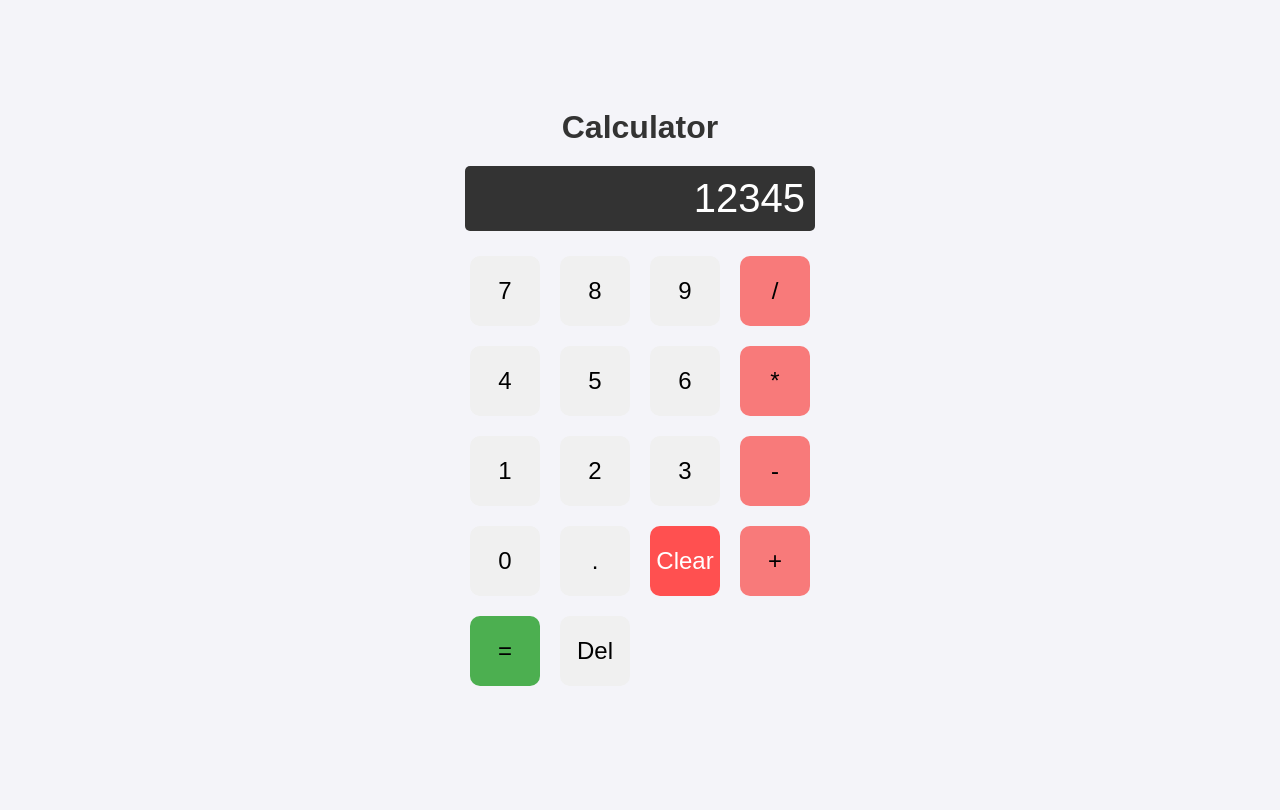
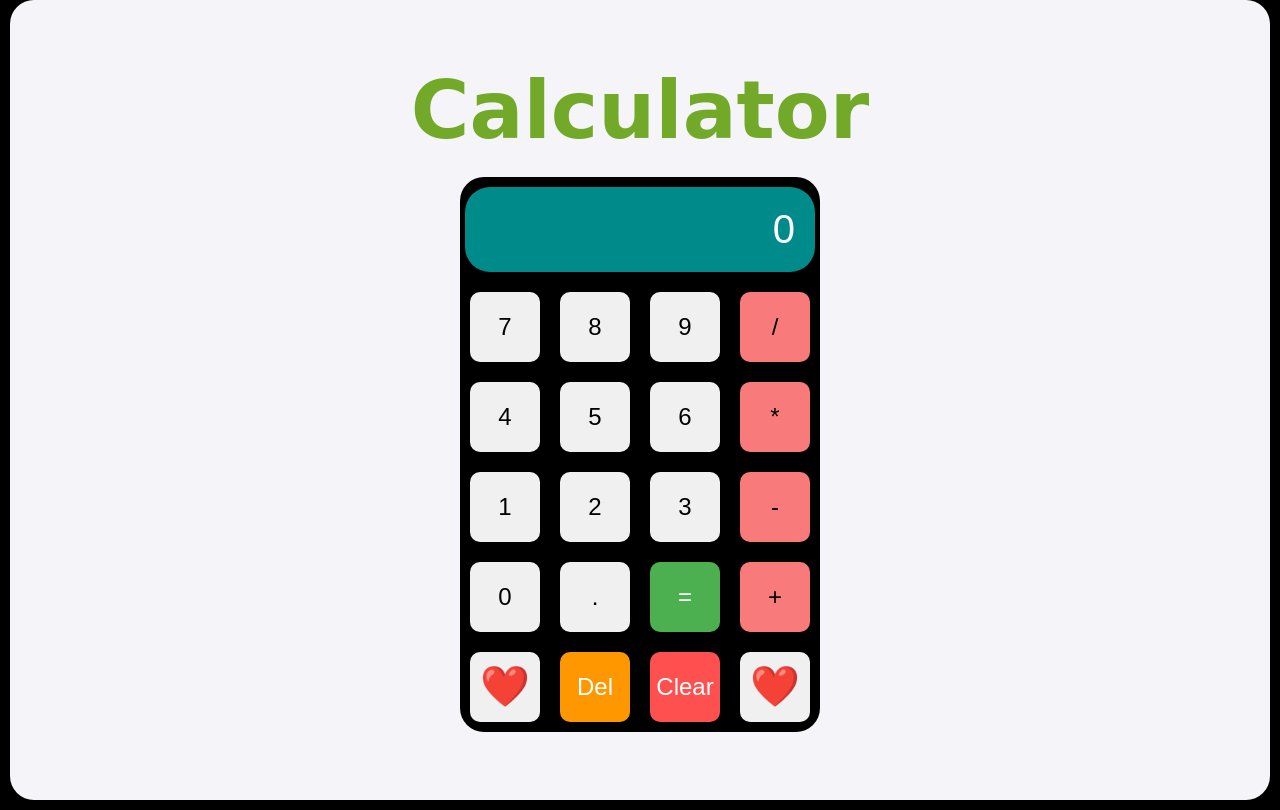
Before and after one commit to raysu929/calculator-app, a plain HTML site: page index.html in a window 1280 px wide. Drawn offline with Linux system fonts and the light colour scheme.

Commit message:
Added styling to the calculator and adjusted button layout

```diff
--- a/index.html
+++ b/index.html
@@ -9,7 +9,7 @@
 <body>
 <h1>Calculator</h1>
 <div class="Calculator">
-<div id="display">12345</div>
+<div id="display">0</div>
 
     <div class="buttons">
     <button class="digit">7</button>
@@ -29,13 +29,17 @@
 
    <button class="digit">0</button>
    <button class="decimal">.</button>
-        <button id="clear">Clear</button>
+   <button id="equals">=</button>
    <button class="operator">+</button>
 
-        <button id="equals">=</button>
+   <button class="cute">❤️</button>
    <button class="backspace">Del</button>
+   <button id="clear">Clear</button>
+   <button class="cute">❤️</button>
+
     </div>
         </div>
+
       <script src="script.js"></script>
     </body>
     </html>
--- a/styles.css
+++ b/styles.css
@@ -2,6 +2,11 @@
     margin: 0;
     padding: 0;
     box-sizing: border-box;
+    background-color: black;
+    border-radius: 24px;
+    margin-bottom: 5px;
+    margin-right: 5px;
+    margin-left: 5px;
 }
 
 body {
@@ -15,27 +20,34 @@ body {
 }
 
 h1 {
-    font-size: 2em;
-    color: #333;
+    font-size: 5em;
+    font-family:cursive;
+    background-color: #f4f4f9;
+    color: rgb(114, 169, 41);
     margin-bottom: 20px;
+    border-radius: 5px;
 }
 
 .calculator {
     width: 320px;
-    background-color: #fff;
+    background-color:gray;
     padding: 20px;
-    border-radius: 10px;
-    box-shadow: 0 4px 10px rgb(0, 0, 0, 0.1);
+    border-radius: 24px;
+    box-shadow: 0 10px 25px rgb(0, 0, 0, 0.3);
+    border: 2px solid gray;
 }
 
 #display {
-    background-color: #333;
+    background-color: darkcyan;
     color: #fff;
     font-size: 2.5em;
     text-align: right;
-    padding: 10px;
-    border-radius: 5px;
-    margin-bottom: 20px;
+    padding: 20px;
+    border-radius: 25px;
+    margin-bottom: 15px;
+    margin-top: 10px;
+    margin-right: 5px;
+    margin-left: 5px;
 }
 
 button {
@@ -69,6 +81,7 @@ button.operator:hover {
 button#clear {
     background-color: #ff5050;
     color: white;
+    grid-column: span 1;
 }
 
 button#clear:hover {
@@ -77,6 +90,8 @@ button#clear:hover {
 
 button#equals {
     background-color: #4caf50;
+    color: white;
+    grid-column: span 1;
 }
 
 button#equals:hover {
@@ -88,3 +103,17 @@ button#equals:hover {
     grid-template-columns: repeat(4, 1fr);
     gap: 10px
 }
+
+button.backspace {
+    background-color: #ff9800;
+    color: white;
+    grid-column: span 1;
+}
+
+button.backspace:hover {
+    background-color: #fb8c00;
+}
+
+.cute {
+    font-size: 40px;
+}
```
Lines whose indentation alone changed are shown as unchanged.
